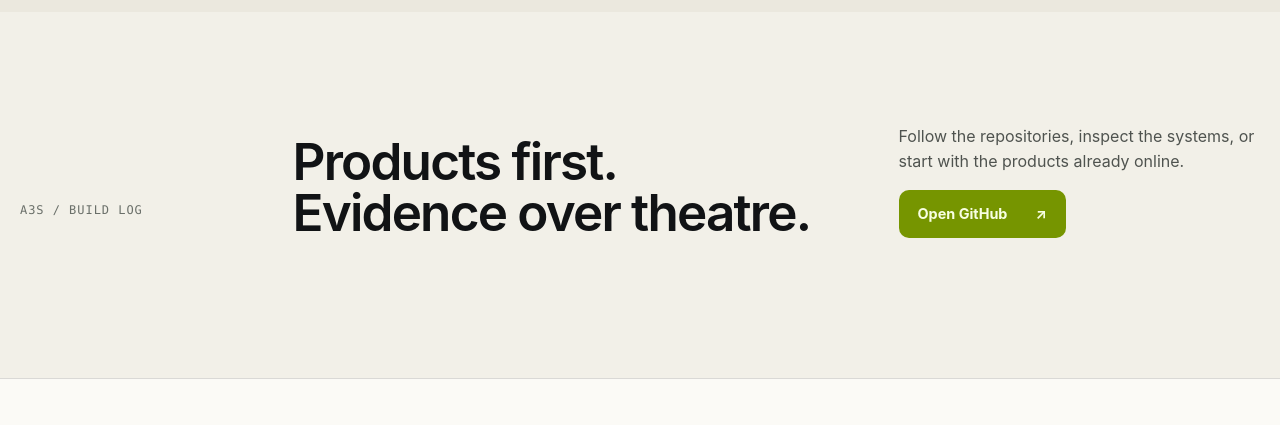
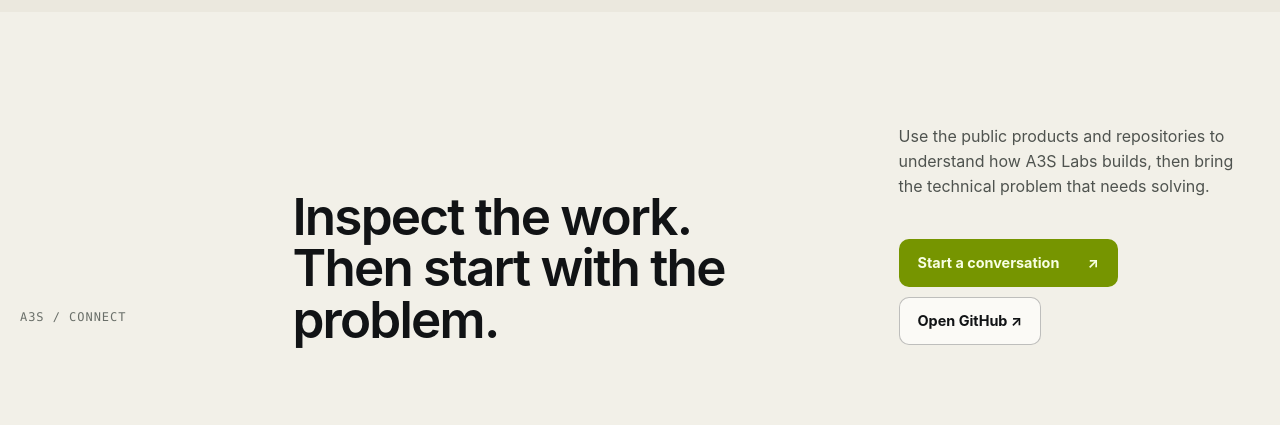
Before and after one commit to simlexx-k/a3slabs, an Astro site: page / in a window 1280 px wide. Shown: the part 5400-5825 px from the top of the page. Built offline with nearby package versions, Linux system fonts and the light colour scheme; Astro itself is replaced by a stand-in of ours.

Commit message:
Route homepage visitors into contact and portfolio

```diff
--- a/src/pages/index.astro
+++ b/src/pages/index.astro
@@ -120,9 +120,15 @@ secure delivery · observable runtime</code></pre>
 
   <section class="section-pad closing-cta">
     <div class="shell closing-grid">
-      <p class="section-kicker">A3S / BUILD LOG</p>
-      <h2>Products first.<br />Evidence over theatre.</h2>
-      <div><p>Follow the repositories, inspect the systems, or start with the products already online.</p><a class="button button-primary" href="https://github.com/simlexx-k" target="_blank" rel="noreferrer">Open GitHub <span>↗</span></a></div>
+      <p class="section-kicker">A3S / CONNECT</p>
+      <h2>Inspect the work.<br />Then start with the problem.</h2>
+      <div>
+        <p>Use the public products and repositories to understand how A3S Labs builds, then bring the technical problem that needs solving.</p>
+        <div class="hero-actions">
+          <a class="button button-primary" href="/contact">Start a conversation <span>↗</span></a>
+          <a class="button button-quiet" href="https://github.com/simlexx-k" target="_blank" rel="noreferrer">Open GitHub ↗</a>
+        </div>
+      </div>
     </div>
   </section>
 </BaseLayout>
```
